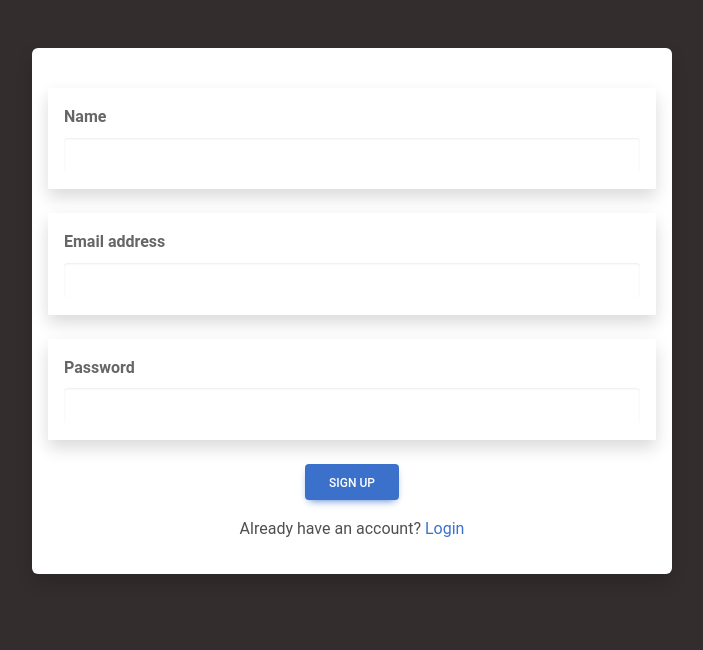
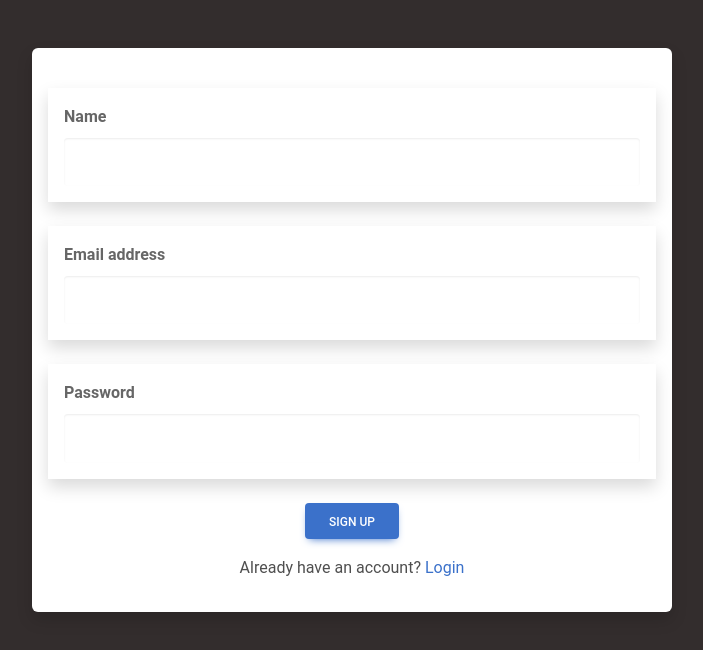
Before and after one commit to anashalim1/smartlogin, a plain HTML site: page signup.html in a window 1280 px wide. Shown: the whole page, without its empty margins (288-991 px from the left). Drawn offline with nearby package versions, Linux system fonts and the light colour scheme.

Commit message:
Update signup.html

```diff
--- a/signup.html
+++ b/signup.html
@@ -16,18 +16,18 @@
     <form class="container my-5 w-50 shadow p-3  rounded-4 bg-body">
         <div class="form-outline my-4 shadow p-3 ">
             <label class="form-label fw-bold" for="signupName">Name</label>
-            <input type="text" id="signupName" class="form-control bg-body" />
+            <input type="text" id="signupName" class="form-control bg-body  fs-4" />
         </div>
 
         <div class="form-outline my-4 shadow p-3">
             <label class="form-label fw-bold" for="signupEmail">Email address</label>
-            <input type="email" id="signupEmail" class="form-control bg-body" />
+            <input type="email" id="signupEmail" class="form-control bg-body  fs-4" />
 
         </div>
 
         <div class="form-outline my-4 shadow p-3">
             <label class="form-label fw-bold" for="signupPassword">Password</label>
-            <input type="password" id="signupPassword" class="form-control bg-body" />
+            <input type="password" id="signupPassword" class="form-control bg-body  fs-4" />
 
 
         </div>
```
